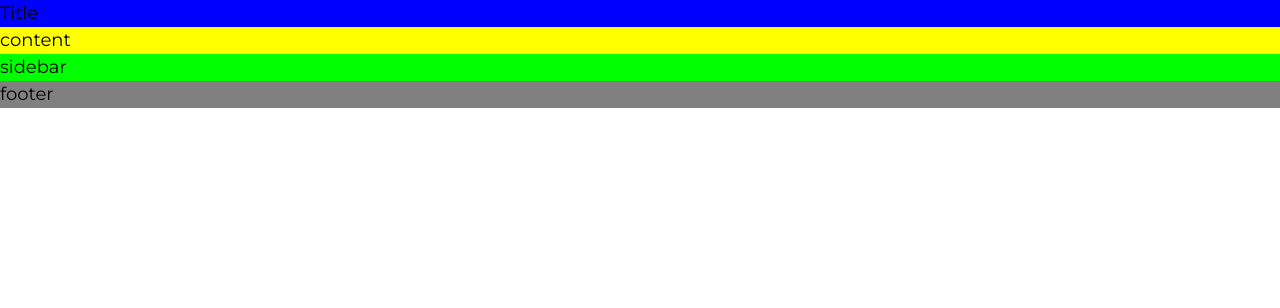
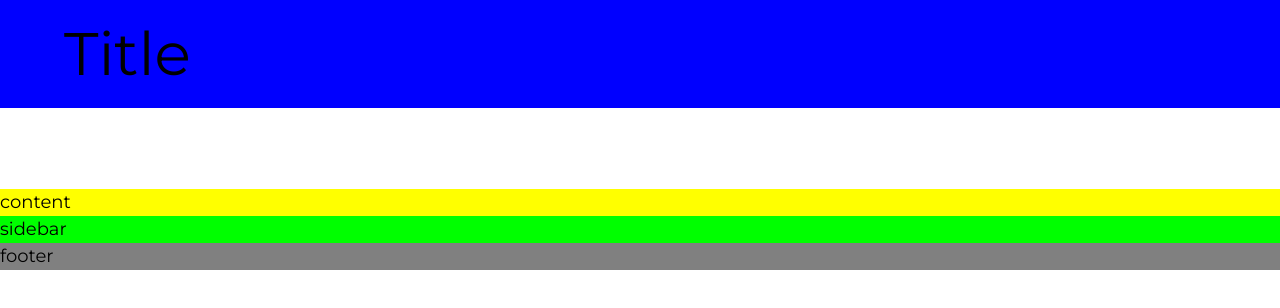
Before and after one commit to sarahseewhy/sarahseewhy, a website: page index.html in a window 1280 px wide. Drawn offline with Linux system fonts and the light colour scheme.

Commit message:
Styles header. Keeps tutorial explanations as a learning tool and for future reference.

```diff
--- a/css/style.css
+++ b/css/style.css
@@ -2,8 +2,29 @@ body {
   font: normal 18px/1.5 "Montserrat", helvetica, arial, sans-serif;
 }
 
+#title {
+  font-size: 60px;
+}
+
 #header {
   background-color: blue;
+  margin-bottom: 81px;
+  overflow: hidden; /*Overflow hidden is used to float children elements.*/
+}
+
+.wrap {
+  width: 1152px;
+  margin: 0 auto; /* Auto on left and right allows .wrap to be centered in the browser */
+}
+
+#title-area {
+  display:block; /* Display block allows setting of width and height values  */
+  line-height: 108px;
+  height: 108px; /* height determines the amount of vertical space allocated for the header.
+                    Also, a line-height that equals the height ensures that the element is centered on the horizontal axis */
+  width: 30%; /*A small width is to ensure that there is space for navigational elements*/
+  float: left; /* floating the title area left ensures that it can be placed
+                  side by side with the navigational elements, which would be floated to the left as well */
 }
 
 #content {
```
